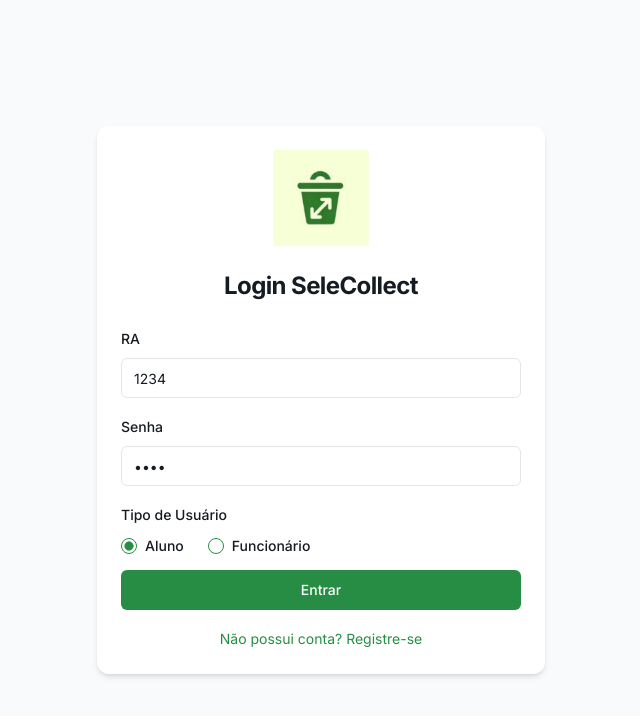
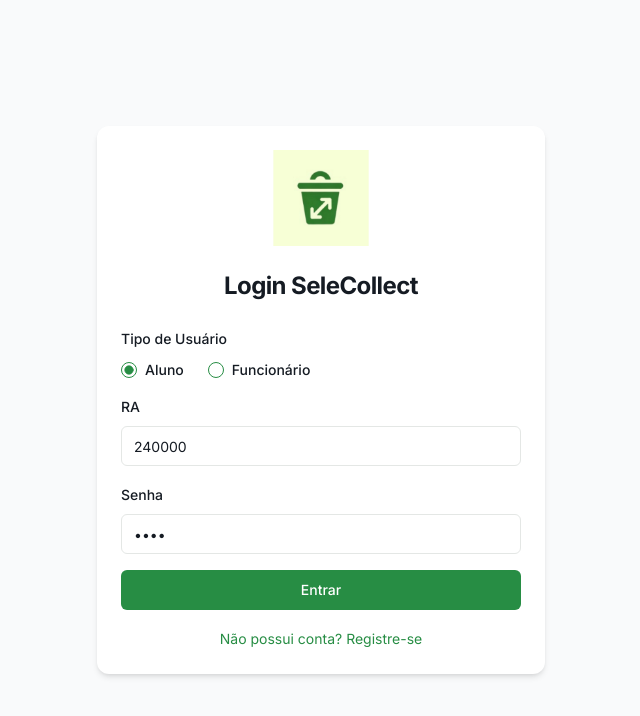
Before and after one commit to Alex0812-05/eco-sorocaba-connect, a React (Vite) app: page /login in a window 1280 px wide. Shown: the top 716 px of the page, without its empty margins (319-959 px from the left). Built offline with nearby package versions, Linux system fonts and the light colour scheme.

Commit message:
Fix: Pre-fill RA and password fields
Pre-fills the RA and password fields in `Login.tsx` with the correct credentials for both employee and student accounts for easier testing.

```diff
--- a/src/pages/Login.tsx
+++ b/src/pages/Login.tsx
@@ -1,5 +1,5 @@
 
-import { useState } from "react";
+import { useState, useEffect } from "react";
 import { useNavigate } from "react-router-dom";
 import { supabase } from "@/integrations/supabase/client";
 import { Input } from "@/components/ui/input";
@@ -30,11 +30,21 @@ const Login = () => {
   const form = useForm<LoginFormValues>({
     resolver: zodResolver(loginSchema),
     defaultValues: {
-      email: "1234", // Pre-filled with "1234"
-      password: "1234", // Pre-filled with "1234"
+      email: "240000", // Default to student RA
+      password: "1234",
       userType: "aluno",
     },
   });
+
+  // Update the default RA based on the selected user type
+  useEffect(() => {
+    const userType = form.watch("userType");
+    if (userType === "aluno") {
+      form.setValue("email", "240000");
+    } else {
+      form.setValue("email", "249098");
+    }
+  }, [form.watch("userType")]);
 
   const onSubmit = async (values: LoginFormValues) => {
     setLoading(true);
@@ -135,6 +145,32 @@ const Login = () => {
           <form onSubmit={form.handleSubmit(onSubmit)} className="space-y-4">
             <FormField
               control={form.control}
+              name="userType"
+              render={({ field }) => (
+                <FormItem className="space-y-3">
+                  <FormLabel>Tipo de Usuário</FormLabel>
+                  <FormControl>
+                    <RadioGroup
+                      onValueChange={field.onChange}
+                      defaultValue={field.value}
+                      className="flex space-x-4"
+                    >
+                      <div className="flex items-center space-x-2">
+                        <RadioGroupItem value="aluno" id="aluno" />
+                        <Label htmlFor="aluno">Aluno</Label>
+                      </div>
+                      <div className="flex items-center space-x-2">
+                        <RadioGroupItem value="funcionario" id="funcionario" />
+                        <Label htmlFor="funcionario">Funcionário</Label>
+                      </div>
+                    </RadioGroup>
+                  </FormControl>
+                </FormItem>
+              )}
+            />
+
+            <FormField
+              control={form.control}
               name="email"
               render={({ field }) => (
                 <FormItem>
@@ -162,32 +198,6 @@ const Login = () => {
                       placeholder="******"
                       {...field}
                     />
-                  </FormControl>
-                </FormItem>
-              )}
-            />
-
-            <FormField
-              control={form.control}
-              name="userType"
-              render={({ field }) => (
-                <FormItem className="space-y-3">
-                  <FormLabel>Tipo de Usuário</FormLabel>
-                  <FormControl>
-                    <RadioGroup
-                      onValueChange={field.onChange}
-                      defaultValue={field.value}
-                      className="flex space-x-4"
-                    >
-                      <div className="flex items-center space-x-2">
-                        <RadioGroupItem value="aluno" id="aluno" />
-                        <Label htmlFor="aluno">Aluno</Label>
-                      </div>
-                      <div className="flex items-center space-x-2">
-                        <RadioGroupItem value="funcionario" id="funcionario" />
-                        <Label htmlFor="funcionario">Funcionário</Label>
-                      </div>
-                    </RadioGroup>
                   </FormControl>
                 </FormItem>
               )}
```
